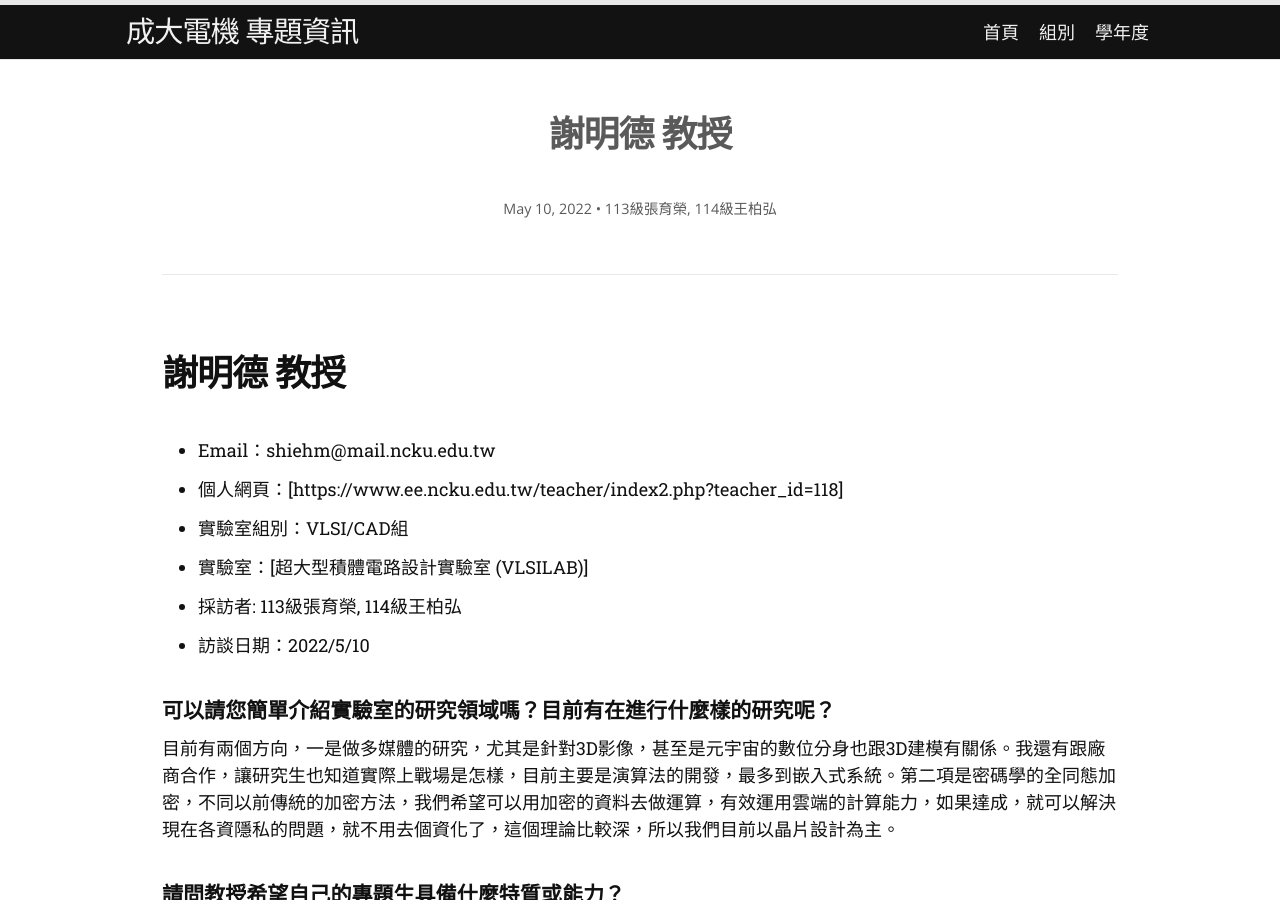
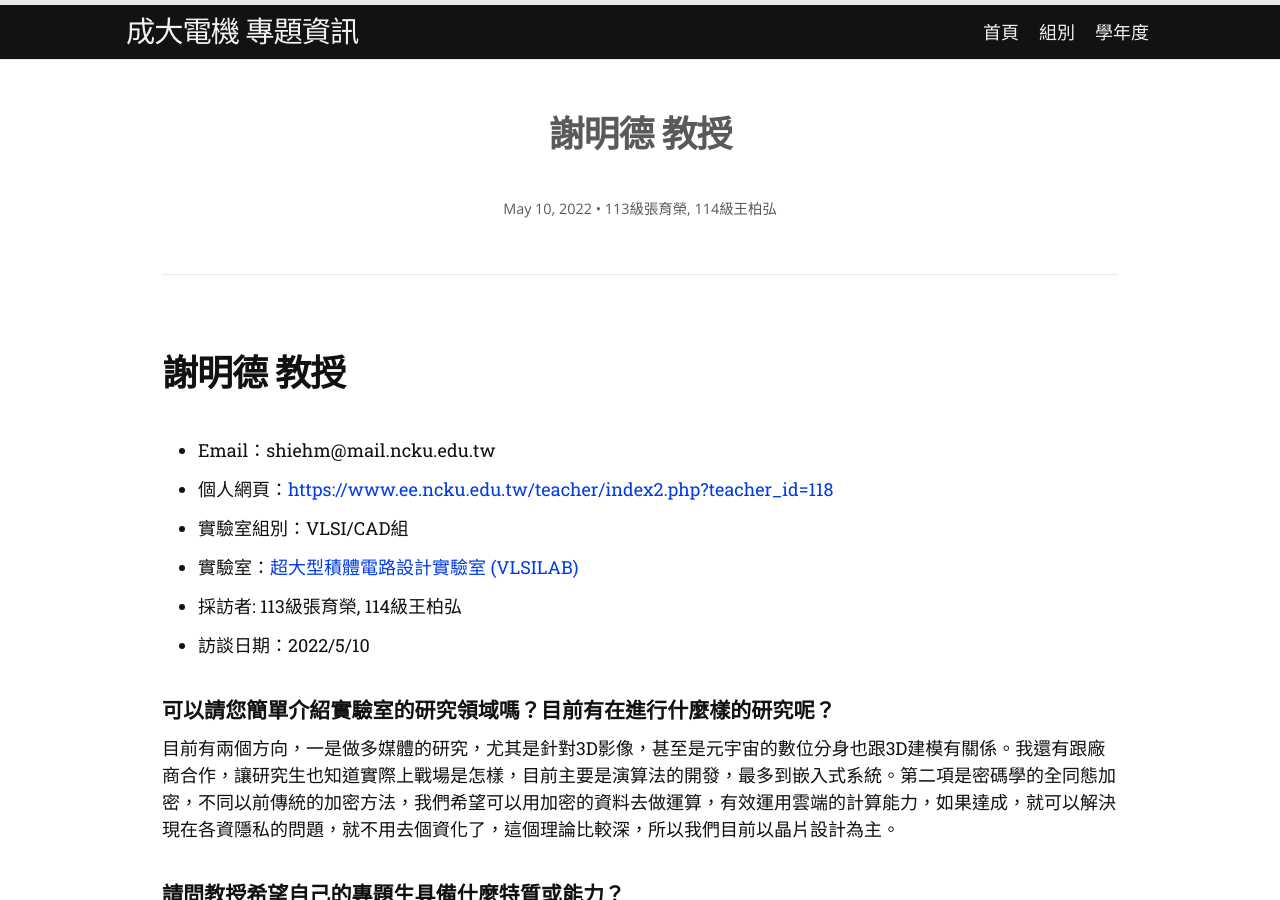
Before and after one commit to NCKUEESA/undergraduate-project, a Jekyll site: the page built from _posts/2022-05-10-MD-Shieh.md, in a window 1280 px wide and 900 px high. Built offline with Jekyll 4.4.1, drawn with Linux system fonts in a browser that asks for light colours; some web fonts are replaced; part of the change alters nothing that is shown.

```diff
--- a/_posts/2022-05-10-MD-Shieh.md
+++ b/_posts/2022-05-10-MD-Shieh.md
@@ -13,9 +13,9 @@ author: 113級張育榮, 114級王柏弘
 # 謝明德 教授
 
 - Email：shiehm@mail.ncku.edu.tw
-- 個人網頁：[{{page.profile}}]
+- 個人網頁：<{{page.profile}}>
 - 實驗室組別：VLSI/CAD組
-- 實驗室：[{{page.lab}}]
+- 實驗室：[{{page.lab}}](http://vlsilab.ee.ncku.edu.tw/)
 - 採訪者: {{ page.author }}
 - 訪談日期：2022/5/10
 
```
